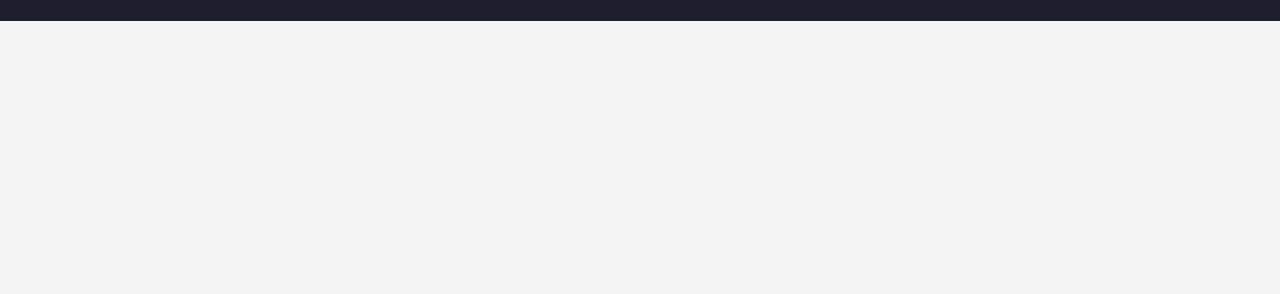
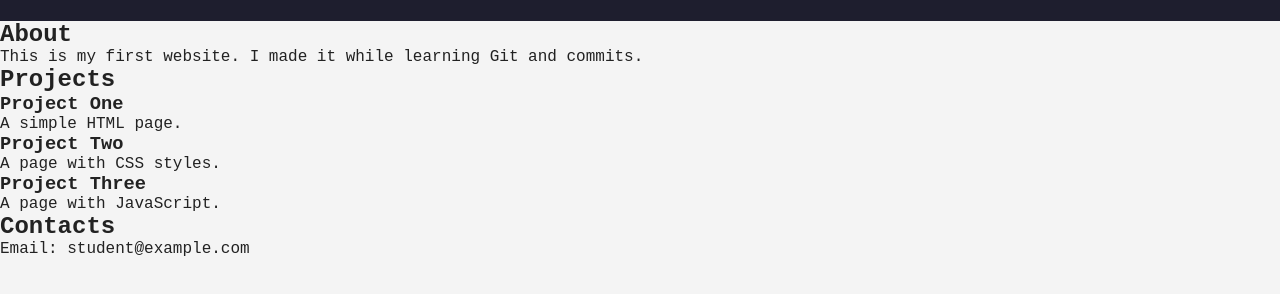
Before and after one commit to Erali518/my-git-site88, a plain HTML site: page index.html in a window 1280 px wide. Shown: the part 50-344 px from the top of the page. Drawn offline with Linux system fonts and the light colour scheme; a web font is replaced by a local one.

Commit message:
feat: add main content sections

```diff
--- a/index.html
+++ b/index.html
@@ -18,6 +18,35 @@
       <a href="#contacts">Contacts</a>
     </nav>
   </header>
+    <main class="main">
+    <section class="section" id="about">
+      <h2 class="section__title">About</h2>
+      <p class="section__text">This is my first website. I made it while learning Git and commits.</p>
+    </section>
+
+    <section class="section" id="projects">
+      <h2 class="section__title">Projects</h2>
+      <div class="cards">
+        <article class="card">
+          <h3 class="card__title">Project One</h3>
+          <p class="card__text">A simple HTML page.</p>
+        </article>
+        <article class="card">
+          <h3 class="card__title">Project Two</h3>
+          <p class="card__text">A page with CSS styles.</p>
+        </article>
+        <article class="card">
+          <h3 class="card__title">Project Three</h3>
+          <p class="card__text">A page with JavaScript.</p>
+        </article>
+      </div>
+    </section>
+
+    <section class="section" id="contacts">
+      <h2 class="section__title">Contacts</h2>
+      <p class="section__text">Email: student@example.com</p>
+    </section>
+  </main>
   <script src="assets/js/main.js"></script>
 </body>
 </html>
```
